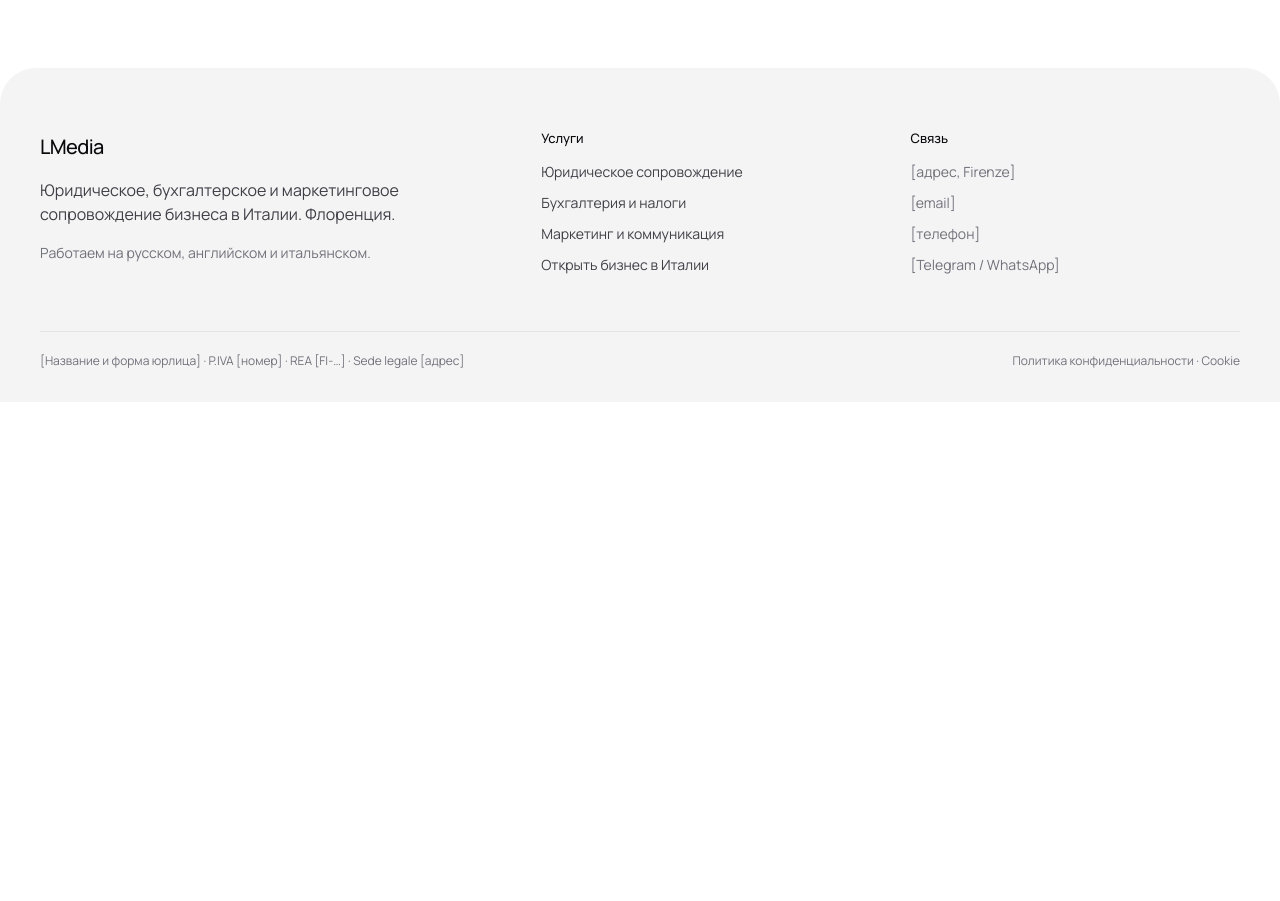
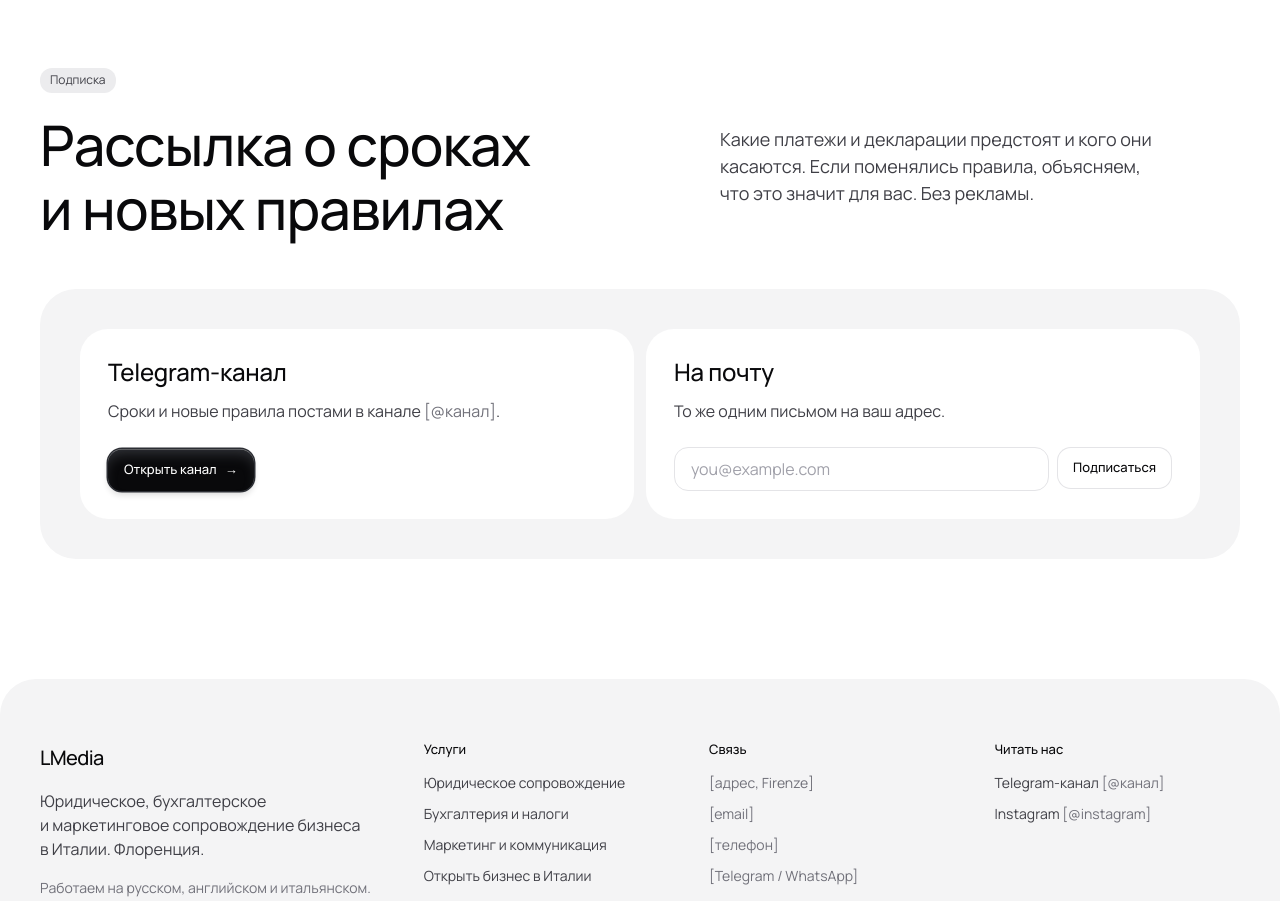
Before and after one commit to EvgeniiPe/lmedia-stand, a plain HTML site: page 03-blocks-b.html in a window 1280 px wide. Shown: the part 3820-4721 px from the top of the page. Before the commit the page ends 4222 px from the top, so only its background shows below. Drawn offline with Linux system fonts and the light colour scheme.

Commit message:
Add the newsletter block and a read-us column in the footer
«Рассылка о сроках и новых правилах»: Telegram channel card with the
section's one primary button, email card with an input only (no
backend yet). Footer column «Читать нас»: Telegram channel, Instagram.

Co-Authored-By: Claude Opus 5.5 <noreply@anthropic.com>

```diff
--- a/03-blocks-b.html
+++ b/03-blocks-b.html
@@ -5,8 +5,15 @@
 <meta name="viewport" content="width=device-width, initial-scale=1">
 <meta name="robots" content="noindex">
 <title>LMedia DS — 03 Блоки 6–11</title>
-<link rel="stylesheet" href="ds.css?v=0b3b53ebcf">
+<link rel="stylesheet" href="ds.css?v=ac0364242d">
 <style>
+  .sub { display: grid; grid-template-columns: repeat(2, minmax(0, 1fr)); gap: var(--gap-card); }
+  .sub .card { display: flex; flex-direction: column; align-items: flex-start; }
+  .sub .card > .body { margin-bottom: 24px; }
+  .sub .card > :last-child { margin-top: auto; }
+  .sub__form { display: flex; flex-wrap: wrap; gap: 8px; width: 100%; }
+  .sub__form .input { flex: 1 1 220px; min-width: 0; }
+  @media (max-width: 640px) { .sub { grid-template-columns: 1fr; } }
   .why { display: grid; grid-template-columns: repeat(3, 1fr); gap: var(--gap-card); }
   .why .card { display: grid; align-content: start; }
   .how { display: grid; grid-template-columns: repeat(4, 1fr); gap: 40px 24px; }
@@ -162,6 +169,28 @@
     </div>
   </div>
 </section>
+
+<!-- 10 · Subscribe -->
+<section class="section wrap" id="subscribe">
+  <div class="sec-head">
+    <div><span class="tag">Подписка</span><h2 class="h2">Рассылка о сроках<br> и новых правилах</h2></div>
+    <div class="sec-head__aside"><p class="lead">Какие платежи и декларации предстоят и кого они касаются. Если поменялись правила, объясняем, что это значит для вас. Без рекламы.</p></div>
+  </div>
+  <div class="panel">
+    <div class="sub">
+      <div class="card">
+        <h3 class="h3">Telegram-канал</h3>
+        <p class="body">Сроки и новые правила постами в канале <span class="ph">[@канал]</span>.</p>
+        <a class="btn btn--primary" href="#">Открыть канал</a>
+      </div>
+      <div class="card">
+        <h3 class="h3">На почту</h3>
+        <p class="body">То же одним письмом на ваш адрес.</p>
+        <form class="sub__form" onsubmit="return false"><input class="input" id="sub-email" type="email" placeholder="you@example.com" aria-label="Email для подписки"><button class="btn btn--secondary" type="submit">Подписаться</button></form>
+      </div>
+    </div>
+  </div>
+</section>
 </main>
 
 <!-- 11 · Footer -->
@@ -187,6 +216,11 @@
         <span class="ph">[телефон]</span>
         <span class="ph">[Telegram / WhatsApp]</span>
       </div>
+      <div class="ftr__col">
+        <span class="ftr__h">Читать нас</span>
+        <span>Telegram-канал <span class="ph">[@канал]</span></span>
+        <span>Instagram <span class="ph">[@instagram]</span></span>
+      </div>
     </div>
     <div class="ftr__legal">
       <span><span class="ph">[Название и форма юрлица]</span> · P.IVA <span class="ph">[номер]</span> · REA <span class="ph">[FI-…]</span> · Sede legale <span class="ph">[адрес]</span></span>
--- a/ds.css
+++ b/ds.css
@@ -194,7 +194,7 @@ summary.acc__q::-webkit-details-marker { display: none; }
 @media (max-width: 640px) { .hdr__end { gap: 8px; } .hdr__end .btn { padding: 12px 14px; } .btn__long, .hdr .lang { display: none; } .btn__short { display: inline; } .btn--menu { display: inline-flex; } }
 
 .ftr { background: var(--panel); border-radius: var(--r-panel) var(--r-panel) 0 0; padding: 64px 0 32px; }
-.ftr__grid { display: grid; grid-template-columns: 1.4fr 1fr 1fr; gap: 40px; }
+.ftr__grid { display: grid; grid-template-columns: 1.4fr 1fr 1fr 1fr; gap: 40px; }
 .ftr__col { display: grid; gap: 10px; align-content: start; font-size: 14px; color: var(--text); }
 .ftr__col--brand { gap: 16px; }
 .ftr__h { font: 500 13px/1 var(--font); color: var(--ink); margin-bottom: 6px; }
```
Also changed, not shown: 01-foundations.html (+6 -1 lines), 02-blocks-a.html (+1 -1 lines), index.html (+35 -1 lines), stand.html (+1 -1 lines).
